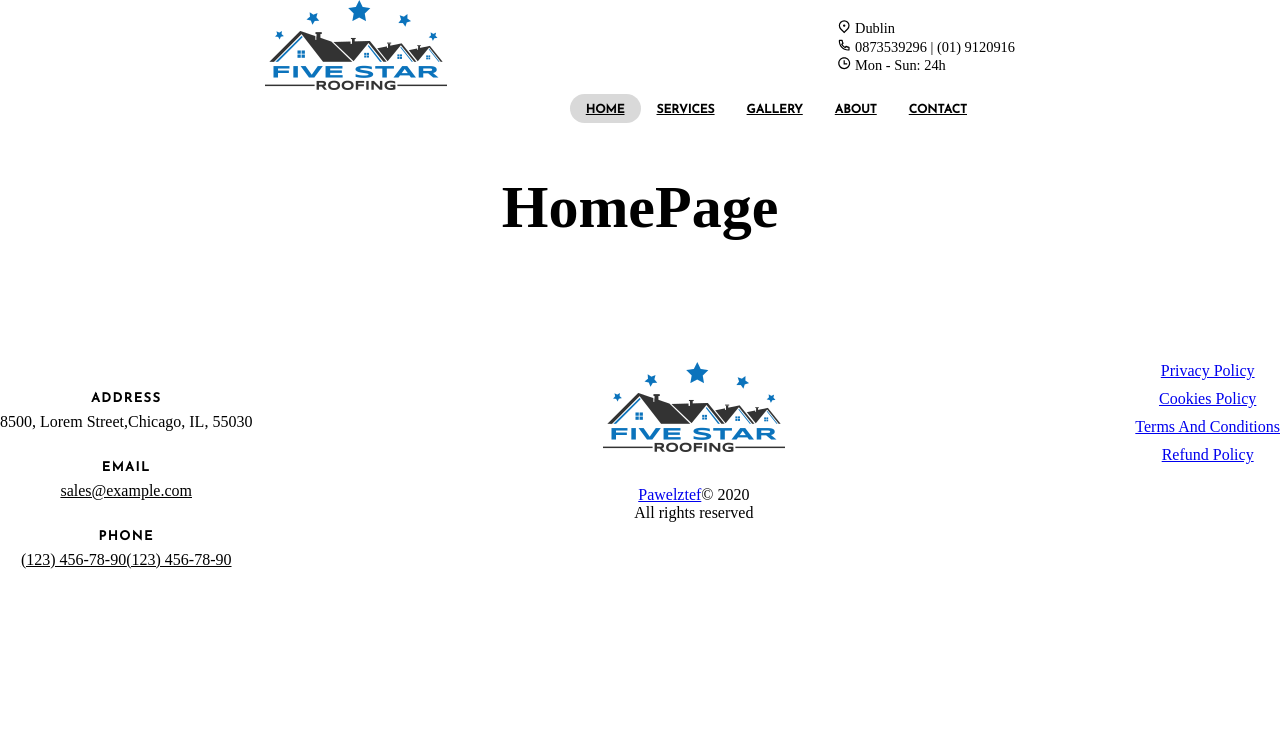
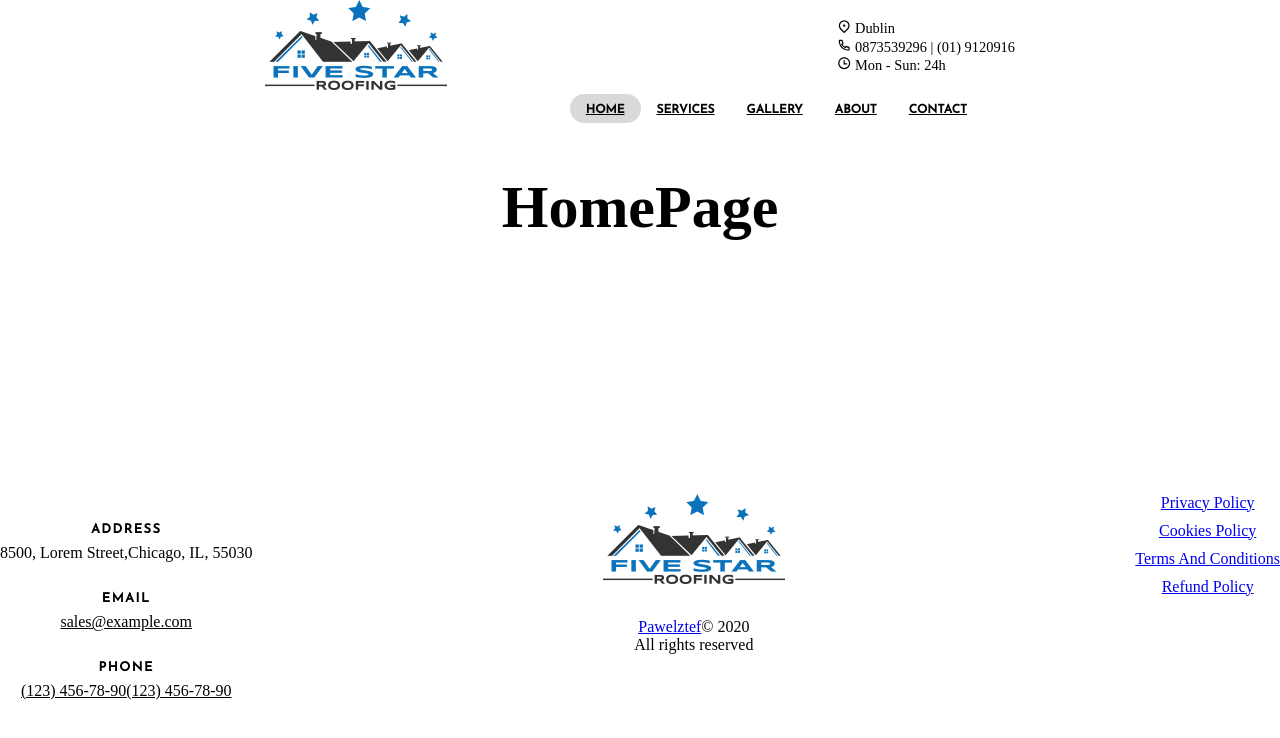
Before and after one commit to pawelztef/five-star-roofing, a React (Create React App) app in the folder five_star_roofing_frontend/: page / in a window 1280 px wide. Shown: the top 738 px of the page. Built offline with nearby package versions, Linux system fonts and the light colour scheme; a web font is replaced by a local one.

Commit message:
Sticky footer created.

```diff
--- a/five_star_roofing_frontend/src/assets/sass/3-layout/_layout-index.sass
+++ b/five_star_roofing_frontend/src/assets/sass/3-layout/_layout-index.sass
@@ -0,0 +1,7 @@
+.five-star-roofing-app
+.pz-body-wrapper
+  display: flex
+  min-height: 100vh
+  flex-direction: column
+.pz-page-wrapper
+  flex: 1
--- a/five_star_roofing_frontend/src/components/App.js
+++ b/five_star_roofing_frontend/src/components/App.js
@@ -27,15 +27,17 @@ class App extends React.Component {
 
   render() {
     return (
+    <div className="five-star-roofing-app">
+    <div className="pz-responsivnes-indicator"></div>
 
-    <div className="five-star-roofing-app">
       <Router>
         <div className="pz-body-wrapper">
-          <div className="pz-responsivnes-indicator"></div>
+
+          <NavigationBar mobileMenuToggleHandler={this.mobileMenuToggleHandler} />
+          <MobileNav show={this.state.mobileMenuOpen}
+            click={this.mobileMenuToggleHandler} />
+
           <div className="pz-page-wrapper">
-            <NavigationBar mobileMenuToggleHandler={this.mobileMenuToggleHandler} />
-            <MobileNav show={this.state.mobileMenuOpen}
-              click={this.mobileMenuToggleHandler} />
             <Switch>
               <Route exact path="/">
                 <HomePage />
@@ -54,11 +56,12 @@ class App extends React.Component {
               </Route>
             </Switch>
           </div>
+
+          <Footer />
         </div>
-        <Footer />
       </Router>
+
     </div>
-
     )
   }
 }
```
